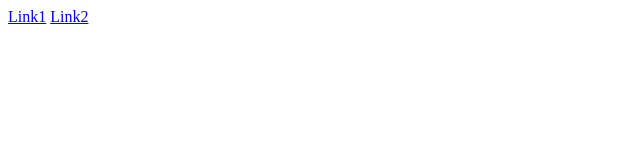
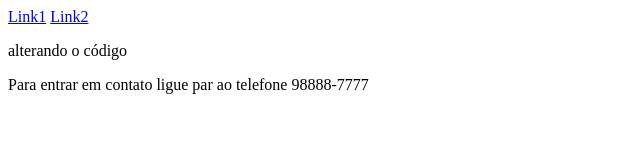
Before and after one commit to carlosafds/turmaead, a plain HTML site: page menu.html in a window 1280 px wide. Shown: the whole page, without its empty margins (0-640 px from the left). Drawn offline with Linux system fonts and the light colour scheme.

Commit message:
inserindo o rodape
colocando a informação de contato pelo telefone no rodape

```diff
--- a/menu.html
+++ b/menu.html
@@ -4,6 +4,12 @@
       <a href="#">Link1</a>
       <a href="#">Link2</a>
     </nav>
+    <p> alterando o código</p>
+
+    <footer>
+      Para entrar em contato ligue par ao telefone 98888-7777
+
+    </footer>
   </body>
 
 </html>
```
